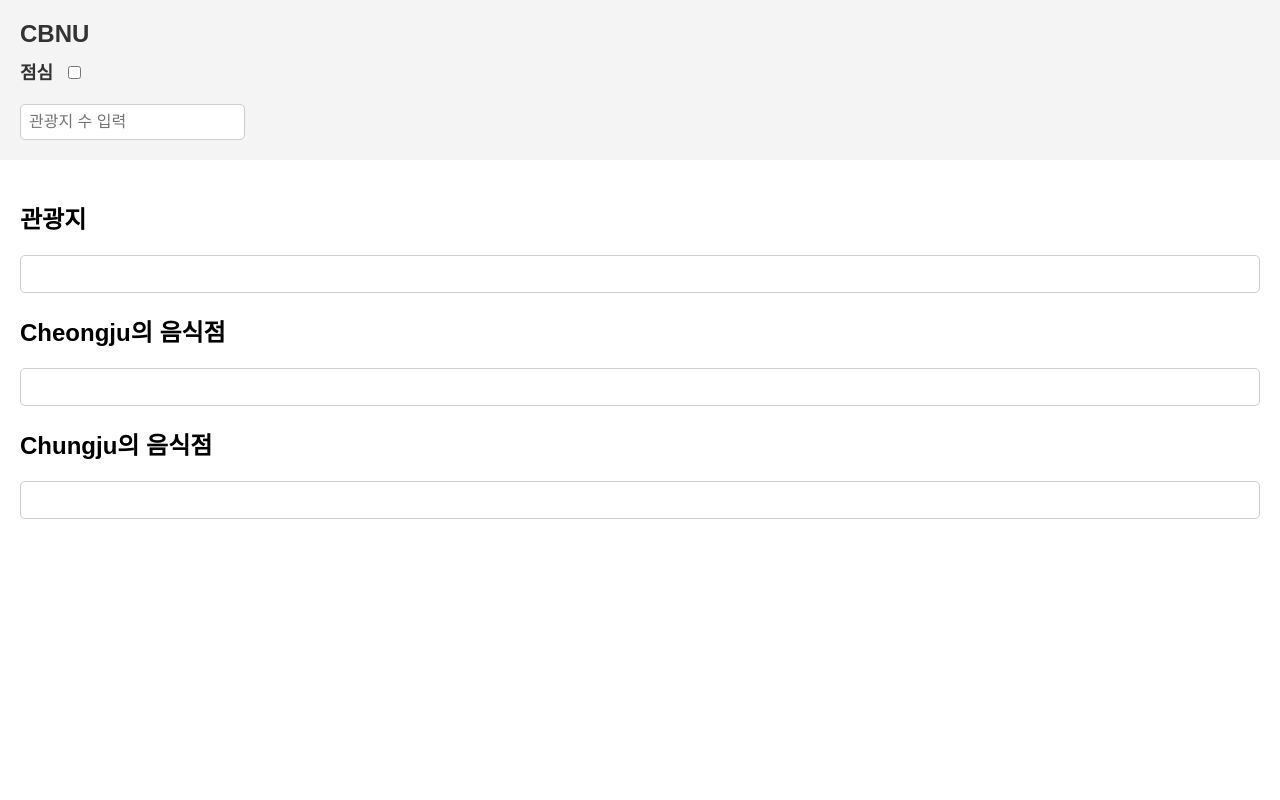
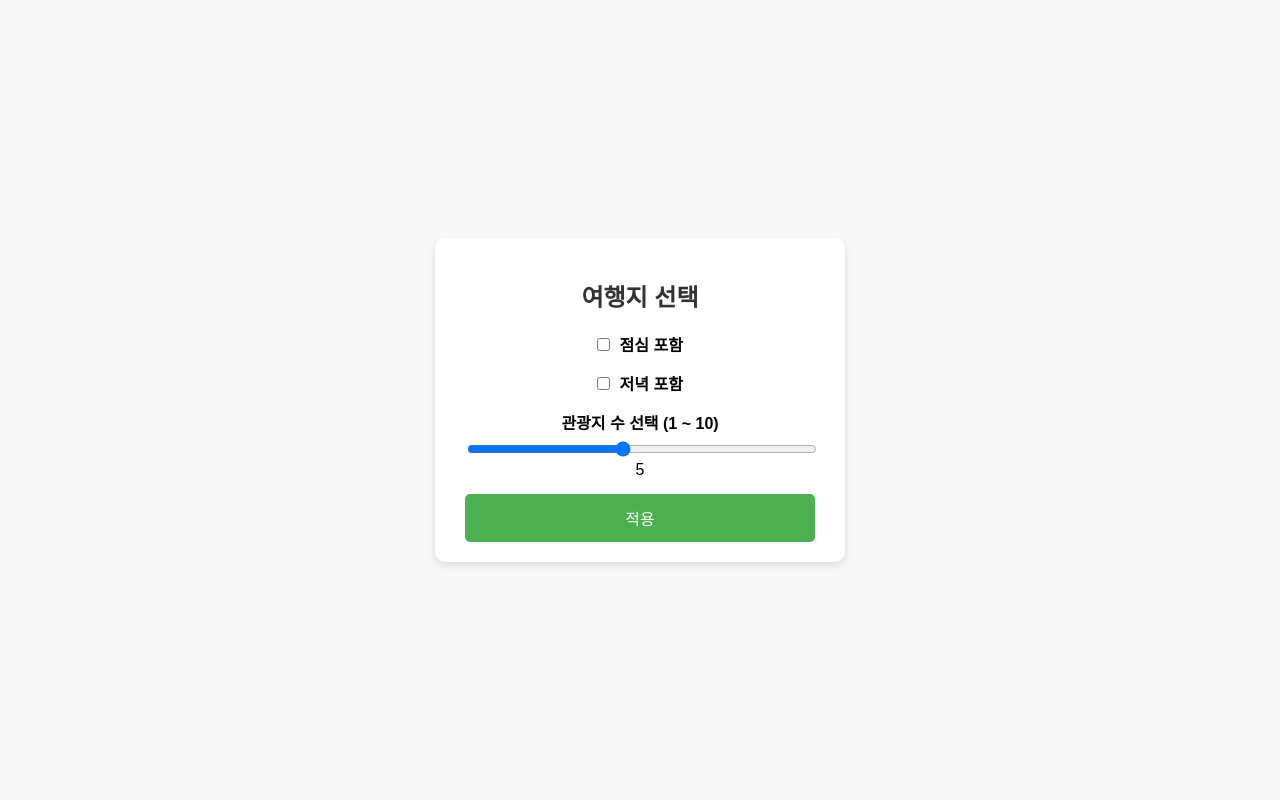
Before and after one commit to kkw047/JDIN-_Regional-Tourism-Guide-Web-Using-Open-API, a Flask app: page / in a window 1280 px wide. Run offline with Flask 3, Linux system fonts and the light colour scheme; data that the repository does not hold is empty.

Commit message:
이름 변경

```diff
--- a/apistudy/tourist_attraction.py
+++ b/apistudy/tourist_attraction.py
@@ -1,19 +1,43 @@
 import requests
+import pymysql
+
+db_config = {
+    'host': '34.85.84.74',  # MySQL 서버 주소
+    'user': 'root',  # MySQL 사용자 이름
+    'password': 'woohaha4361!',  # MySQL 비밀번호
+    'database': 'food_location',  # 데이터베이스 이름
+    'charset': 'utf8mb4',
+}
 
 def get_tourist_sites():
-    #관광지 정보를 가져오는 함수
-    service_key = 'zYQ6z3LDxQw53kNYLivZE0EeBL7erd4d1Yjvy%2BVtS1%2BBrUC7uuOkmfuCl4Gg0pLo9LybOcpASEH98szaOEuLLQ%3D%3D'
-    url = f'https://api.odcloud.kr/api/3067368/v1/uddi:b9d25b17-9391-471e-9c7f-aad014581edd?page=1&perPage=10-/&serviceKey={service_key}'
-
+    url = "https://api.example.com/tourist_sites"  # 실제 API URL
     response = requests.get(url)
     data = response.json()['data']
 
     result = []
     for item in data:
         result.append({
-            '관광지명': item['관광지명'],
-            '시군': item['시군'],
-            '위치': item['위치']
+            'name': item['관광지명'],
+            'city': item['시군'],
+            'location': item['위치']
         })
 
     return result
+
+
+# DB에 관광지 데이터를 저장하는 함수
+def save_to_db(data):
+    try:
+        connection = pymysql.connect(**db_config)
+        with connection.cursor() as cursor:
+            for item in data:
+                sql = """
+                INSERT INTO tourist_attraction (name, city, location)
+                VALUES (%s, %s, %s)
+                """
+                cursor.execute(sql, (item['name'], item['city'], item['location']))
+            connection.commit()
+    except Exception as e:
+        print(f"DB 저장 오류: {e}")
+    finally:
+        connection.close()
--- a/app.py
+++ b/app.py
@@ -1,25 +1,80 @@
-from flask import Flask, render_template
-from apistudy.main import get_results  # apistudy/main.py의 get_results 함수 가져오기
+from flask import Flask, render_template, request, redirect, url_for
+import pymysql
 
-app = Flask(__name__)  # Flask 애플리케이션 생성
+app = Flask(__name__)
+
+# MySQL 연결 설정
+db_config = {
+    'host': '34.85.84.74',  # MySQL 서버 주소
+    'user': 'root',  # MySQL 사용자 이름
+    'password': 'woohaha4361!',  # MySQL 비밀번호
+    'database': 'User_Selecte',  # 데이터베이스 이름
+    'charset': 'utf8mb4',
+    'cursorclass': pymysql.cursors.DictCursor
+}
 
 
+# 홈 라우트 (index.html 렌더링)
 @app.route('/')
 def homepage():
-    # main.py의 get_results() 함수로부터 관광지 및 음식 데이터 가져오기
-    results = get_results()
-    tourist_sites = results.get("tourist_sites", [])
-    food_locations_cheongju = results.get("food_locations_cheongju", [])
-    food_locations_chungju = results.get("food_locations_chungju", [])
+    return render_template('index.html')
 
-    # 템플릿으로 데이터를 전달하여 렌더링
-    return render_template(
-        'index.html',
-        tourist_sites=tourist_sites,
-        food_locations_cheongju=food_locations_cheongju,
-        food_locations_chungju=food_locations_chungju
-    )
+
+# 사용자 입력 데이터 처리 및 DB 저장
+@app.route('/submit', methods=['POST'])
+def submit():
+    lunch = request.form.get('lunch', '0')  # 점심 여부
+    dinner = request.form.get('dinner', '0')  # 저녁 여부
+    tourist_sites_count = request.form.get('tourist_sites_count', '1')  # 관광지 수
+
+    # 데이터베이스 저장
+    try:
+        connection = pymysql.connect(**db_config)
+        with connection.cursor() as cursor:
+            sql = """
+                INSERT INTO user_selection (lunch, dinner, tourist_sites_count)
+                VALUES (%s, %s, %s)
+            """
+            cursor.execute(sql, (lunch, dinner, tourist_sites_count))
+            connection.commit()
+    except Exception as e:
+        print(f"DB 저장 오류: {e}")
+    finally:
+        connection.close()
+
+    # 저장 후 결과 페이지로 리다이렉트
+    return redirect(url_for('result'))
+
+
+@app.route('/result')
+def result():
+    try:
+        connection = pymysql.connect(**db_config)
+
+        with connection.cursor() as cursor:
+            # 최근 입력된 사용자 데이터 조회
+            cursor.execute("SELECT * FROM user_selection ORDER BY id DESC LIMIT 1")
+            user_data = cursor.fetchone()
+
+            # 점심/저녁 장소 및 관광지
+            lunch = dinner = None
+            cursor.execute("SELECT name FROM food_location ORDER BY RAND() LIMIT 1")
+            if user_data['lunch'] == '1':
+                lunch = cursor.fetchone()['name']
+            if user_data['dinner'] == '1':
+                dinner = cursor.fetchone()['name']
+
+            cursor.execute("SELECT name FROM tourist_attraction ORDER BY RAND() LIMIT %s",
+                           (user_data['tourist_sites_count'],))
+            attractions = [row['name'] for row in cursor.fetchall()]
+
+        return render_template('result.html', lunch=lunch, dinner=dinner, attractions=attractions)
+    finally:
+        connection.close()
+
+
+
 
 
 if __name__ == '__main__':
-    app.run(debug=True)  # 개발 중에는 debug=True로 실행
+    app.run(debug=True)
--- a/templates/index.html
+++ b/templates/index.html
@@ -1,122 +1,97 @@
 <!DOCTYPE html>
-<html lang="ko">
+<html lang="en">
 <head>
     <meta charset="UTF-8">
     <meta name="viewport" content="width=device-width, initial-scale=1.0">
-    <title>CBNU</title>
+    <title>여행지 선택</title>
     <style>
         body {
+            display: flex;
+            justify-content: center;
+            align-items: center;
+            height: 100vh;
+            margin: 0;
             font-family: Arial, sans-serif;
-            margin: 0;
-            padding: 0;
+            background-color: #f7f7f7;
         }
-
-        header {
-            display: flex;
-            flex-direction: column;
-            align-items: flex-start;
-            padding: 20px;
-            background-color: #f4f4f4;
-            gap: 10px; /* 요소 간격 */
+        .container {
+            text-align: center;
+            background: #ffffff;
+            padding: 20px 30px;
+            box-shadow: 0 4px 10px rgba(0, 0, 0, 0.1);
+            border-radius: 10px;
+            width: 350px;
         }
-
-        header h1 {
-            margin: 0;
-            font-size: 24px;
-            color: #333;
+        h2 {
+            color: #333333;
         }
-
-        .lunch {
-            font-size: 18px;
+        .form-group {
+            margin: 15px 0;
+        }
+        label {
+            display: block;
+            margin-bottom: 5px;
             font-weight: bold;
-            color: #333;
         }
-
-        .lunch input {
-            margin-left: 10px; /* 텍스트와 체크박스 사이 간격 */
+        input[type="checkbox"] {
+            margin: 0 5px 0 0;
         }
-
-        .tourist {
-            margin-top: 10px;
+        input[type="range"] {
+            width: 100%;
         }
-
-        .tourist input {
-            padding: 8px;
+        button {
+            background-color: #4caf50;
+            color: white;
+            border: none;
+            padding: 12px 20px;
+            border-radius: 5px;
+            cursor: pointer;
+            width: 100%;
             font-size: 16px;
-            border: 1px solid #ccc;
-            border-radius: 5px;
         }
-
-        main {
-            padding: 20px;
-        }
-
-        .section {
-            margin-bottom: 20px;
-        }
-
-        .list {
-            border: 1px solid #ccc;
-            padding: 10px;
-            border-radius: 5px;
-        }
-
-        ul {
-            list-style: none;
-            padding: 0;
-        }
-
-        ul li {
-            margin-bottom: 8px;
+        button:hover {
+            background-color: #45a049;
         }
     </style>
 </head>
 <body>
-    <header>
-        <h1>CBNU</h1>
-        <!-- 점심 -->
-        <div class="lunch">
-            점심 <input type="checkbox" />
-        </div>
-        <!-- 관광지 입력 -->
-        <div class="tourist">
-            <input type="number" placeholder="관광지 수 입력" />
-        </div>
-    </header>
-    <main>
-        <!-- 관광지 목록 -->
-        <section class="section">
-            <h2>관광지</h2>
-            <div class="list">
-                <ul>
-                    {% for site in tourist_sites %}
-                        <li>{{ site }}</li>
-                    {% endfor %}
-                </ul>
+    <div class="container">
+        <h2>여행지 선택</h2>
+        <form action="/submit" method="post">
+            <!-- 점심 여부 -->
+            <div class="form-group">
+                <label>
+                    <input type="checkbox" name="lunch" value="1">
+                    점심 포함
+                </label>
             </div>
-        </section>
-        <!-- 청주의 음식점 목록 -->
-        <section class="section">
-            <h2>Cheongju의 음식점</h2>
-            <div class="list">
-                <ul>
-                    {% for food in food_locations_cheongju %}
-                        <li>{{ food }}</li>
-                    {% endfor %}
-                </ul>
+
+            <!-- 저녁 여부 -->
+            <div class="form-group">
+                <label>
+                    <input type="checkbox" name="dinner" value="1">
+                    저녁 포함
+                </label>
             </div>
-        </section>
-        <!-- 충주의 음식점 목록 -->
-        <section class="section">
-            <h2>Chungju의 음식점</h2>
-            <div class="list">
-                <ul>
-                    {% for food in food_locations_chungju %}
-                        <li>{{ food }}</li>
-                    {% endfor %}
-                </ul>
+
+            <!-- 관광지 수 -->
+            <div class="form-group">
+                <label for="tourist_sites_count">관광지 수 선택 (1 ~ 10)</label>
+                <input
+                    type="range"
+                    id="tourist_sites_count"
+                    name="tourist_sites_count"
+                    min="1"
+                    max="10"
+                    value="5"
+                    oninput="document.getElementById('siteCountLabel').innerText = this.value;">
+                <span id="siteCountLabel">5</span>
             </div>
-        </section>
-    </main>
+
+
+            <!-- 적용 버튼 -->
+            <button type="submit">적용</button>
+        </form>
+    </div>
 </body>
 </html>
```
Also changed, not shown: apistudy/food_location.py (+39 -8 lines), templates/result.html (added, +86 -0 lines).
